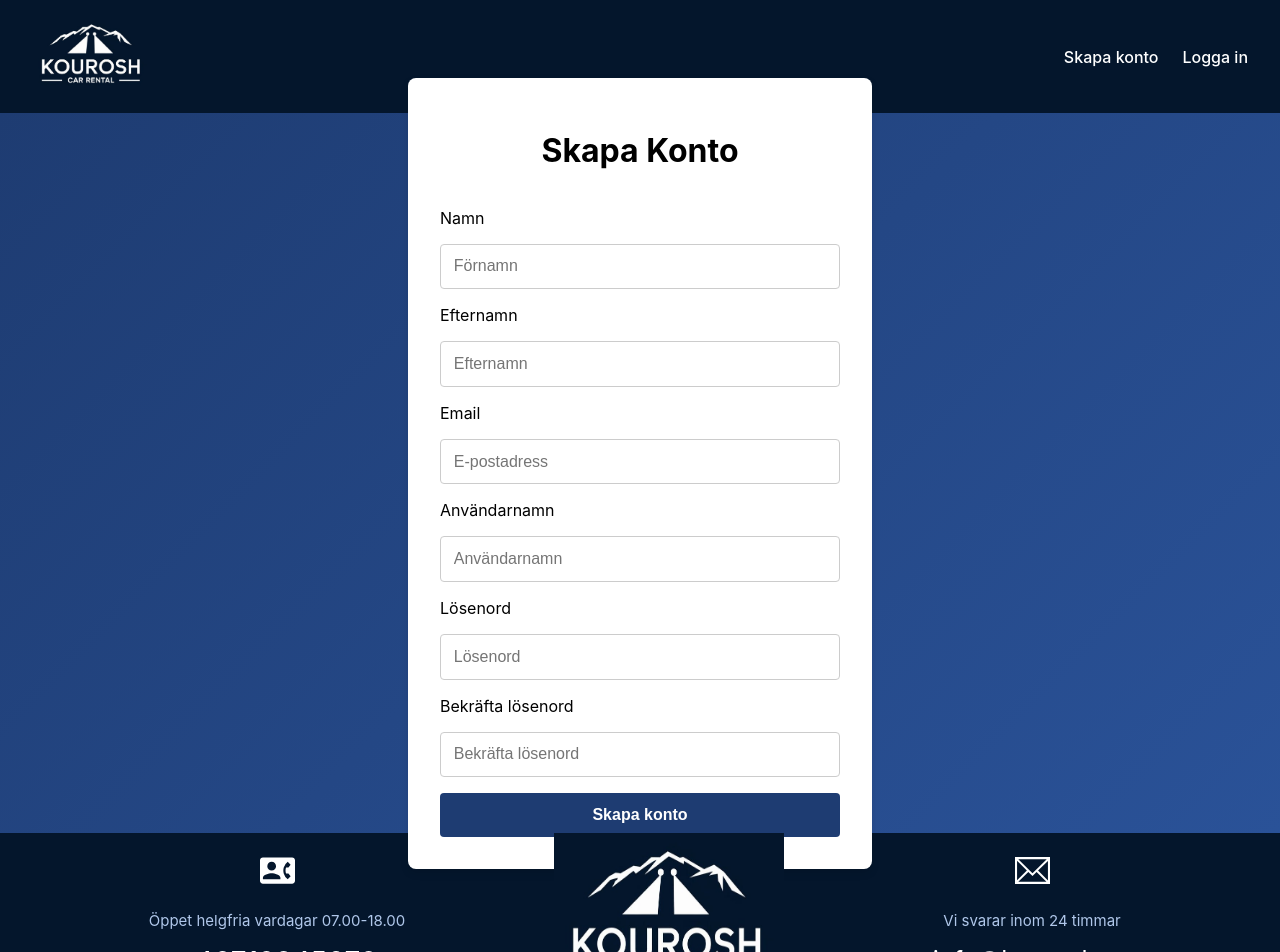
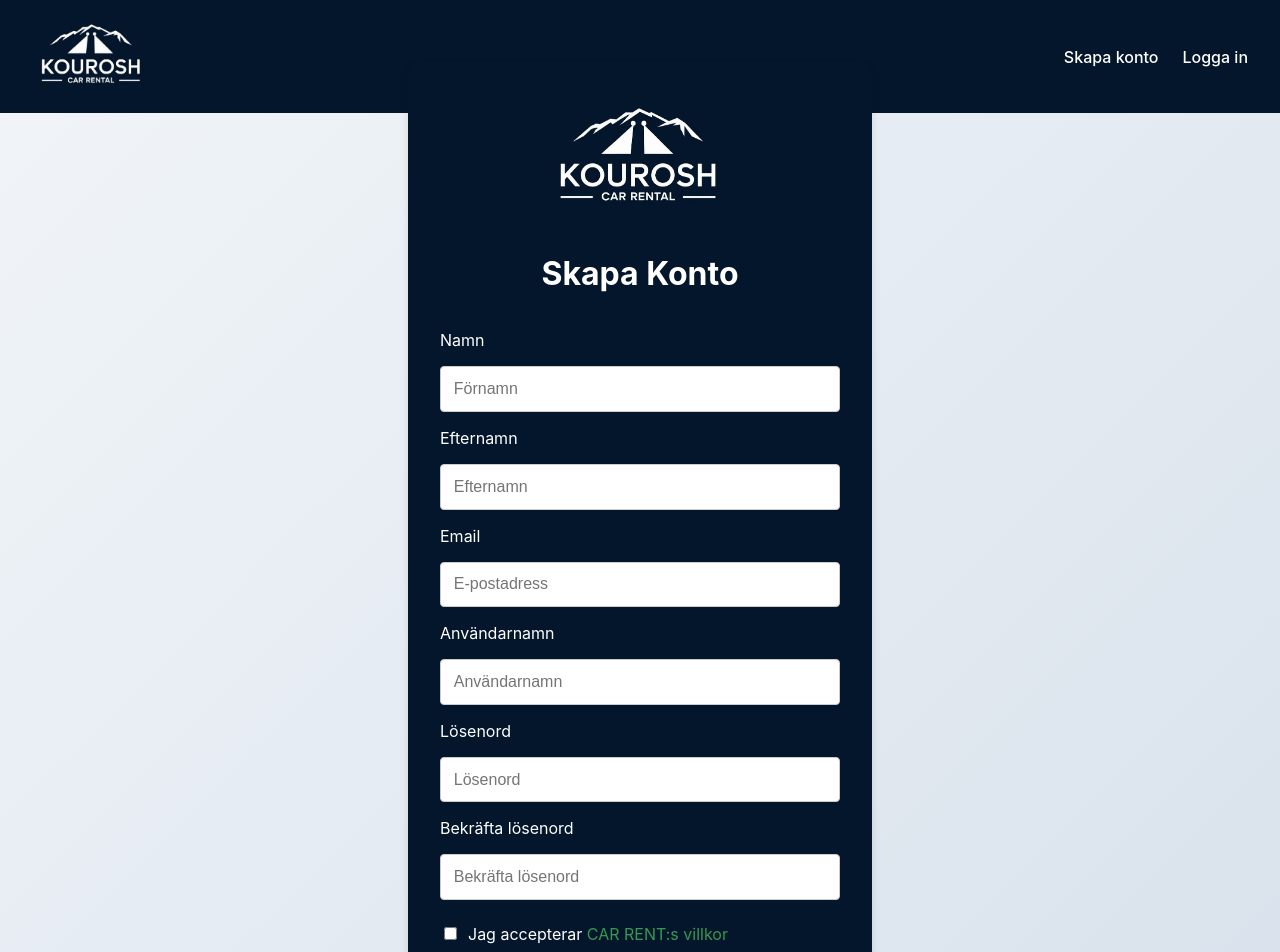
Before and after one commit to Kouroshkt/frontend-bookning, a React (Create React App) app: page /createaccount in a window 1280 px wide. Shown: the top 952 px of the page. Built offline with nearby package versions, Linux system fonts and the light colour scheme.

Commit message:
Update new design on signing and create pages

```diff
--- a/src/pages/CreateAccount.jsx
+++ b/src/pages/CreateAccount.jsx
@@ -10,13 +10,21 @@ export default function CreateAccount() {
     const [password, setPassword] = useState("");
     const [repetPassword, setRepetPassword] = useState("");
     const [error, setError] = useState("");
+    const [termsAccepted, setTermsAccepted] = useState(false);
 
     const handleAccount = async (event) => {
         event.preventDefault();
+
+        if (!termsAccepted) {
+            setError("Du måste acceptera villkoren för att fortsätta.");
+            return;
+        }
+
         if (password !== repetPassword) {
             setError("Lösenorden matchar inte!");
             return;
         }
+
         if (password.length < 6) {
             setError("Lösenord måste vara minst 6 tecken långt!");
             return;
@@ -41,9 +49,11 @@ export default function CreateAccount() {
     };
 
     return (
-        <>
         <FormContainer>
             <CreateForm onSubmit={handleAccount}>
+                <LogoStyle>
+                    <LogoImg src="logo.jpeg" alt="Logo" />
+                </LogoStyle>
                 <StyledTitle>Skapa Konto</StyledTitle>
                 {error && <ErrorMessage>{error}</ErrorMessage>}
                 <label htmlFor="name">Namn</label>
@@ -99,26 +109,53 @@ export default function CreateAccount() {
                     placeholder="Bekräfta lösenord"
                     required
                 />
+                <CheckboxContainer>
+                    <input
+                        type="checkbox"
+                        checked={termsAccepted}
+                        onChange={(event) => setTermsAccepted(event.target.checked)}
+                    />
+                    <p>Jag accepterar <LinkToConditions href="villkor.pdf" target="_blank">
+                    CAR RENT:s villkor
+                    </LinkToConditions></p>
+                </CheckboxContainer>
                 <button type="submit">Skapa konto</button>
             </CreateForm>
         </FormContainer>
-        </>
     );
 }
 
-const StyledTitle=styled.h1`
+const LinkToConditions = styled.a`
+    color: #359a51;
+    text-decoration: none;
+    &:hover {
+        text-decoration: underline;
+    }
+`;
+
+const LogoStyle = styled.div`
     text-align: center;
 `;
+
+const LogoImg = styled.img`
+    width: 190px;
+`;
+
+const StyledTitle = styled.h1`
+    text-align: center;
+`;
+
 const FormContainer = styled.div`
     display: flex;
     justify-content: center;
     align-items: center;
-    height: calc(100vh - 80px); /* Tar hänsyn till navbarhöjden */
-    background: linear-gradient(135deg, #1e3c72, #2a5298);
+    height: calc(120vh - 80px);
+    background: linear-gradient(135deg, #f0f4f8, #d9e2ec);
 `;
 
 const CreateForm = styled.form`
-    background: white;
+    background: #04162c;
+    color: white;
     padding: 2rem;
     border-radius: 8px;
     box-shadow: 0 4px 8px rgba(0, 0, 0, 0.1);
@@ -137,7 +174,7 @@ const CreateForm = styled.form`
 
     button {
         padding: 0.8rem;
-        background: #1e3c72;
+        background: #359a51;
         color: white;
         border: none;
         font-size: 1rem;
@@ -147,7 +184,7 @@ const CreateForm = styled.form`
         transition: background 0.3s;
 
         &:hover {
-            background: #2a5298;
+            background: #2a7a3f;
         }
     }
 `;
@@ -156,3 +193,14 @@ const ErrorMessage = styled.p`
     color: red;
     font-weight: bold;
 `;
+
+const CheckboxContainer = styled.div`
+    display: flex;
+    align-items: center;
+    gap: 0.5rem;
+    margin: 0.5rem 0;
+
+    p {
+        margin: 0;
+    }
+`;
--- a/src/pages/signin.jsx
+++ b/src/pages/signin.jsx
@@ -94,7 +94,7 @@ const LoginContainer = styled.div`
     justify-content: center;
     align-items: center;
     height: calc(100vh - 80px);
-    background-color: #f0f2f5;
+    background: linear-gradient(135deg, #f0f4f8, #d9e2ec);
 `;
 
 const LoginCard = styled.div`
```
Lines whose indentation alone changed are shown as unchanged.
